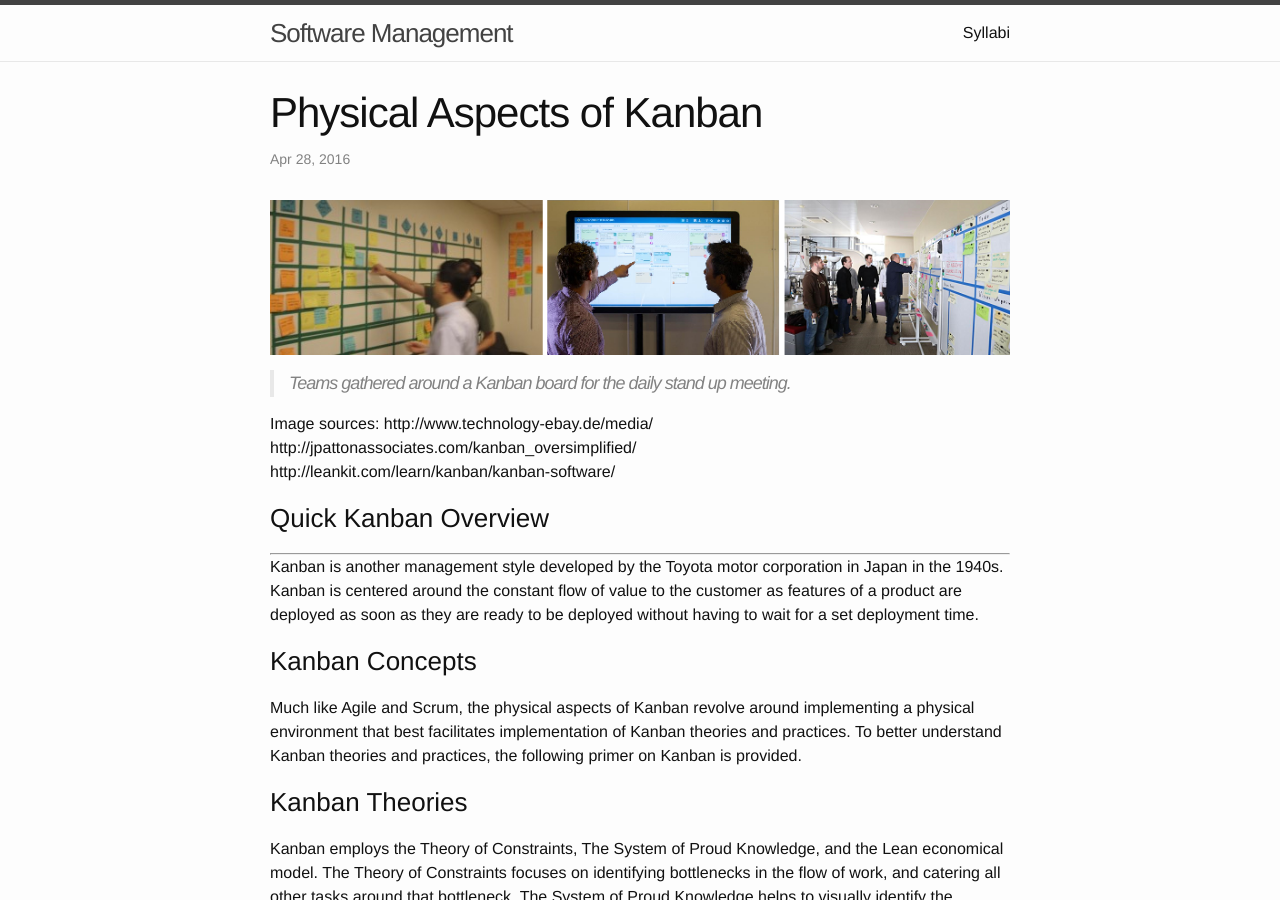
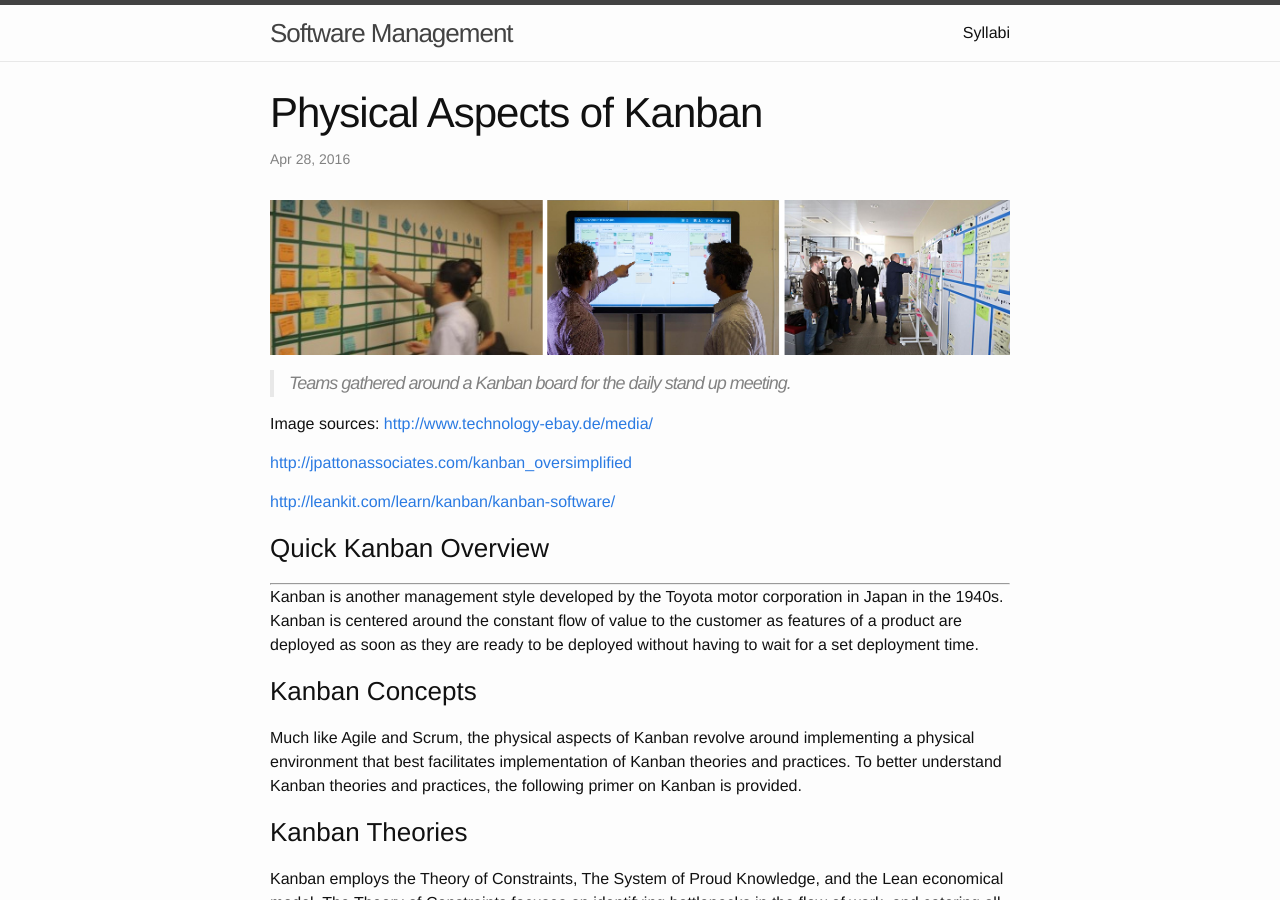
Before and after one commit to css566/css566.github.io, a Jekyll site: the page built from _posts/2016-04-28-agile_Kanban.md, in a window 1280 px wide and 900 px high. Built offline with Jekyll 4.4.1, drawn with Linux system fonts in a browser that asks for light colours; comment, search, counter and statistics services are not loaded; part of the change alters nothing that is shown.

```diff
--- a/_posts/2016-04-28-agile_Kanban.md
+++ b/_posts/2016-04-28-agile_Kanban.md
@@ -8,9 +8,12 @@ title: Physical Aspects of Kanban
 > Teams gathered around a Kanban board for the daily stand up meeting.
 
 
-Image sources: http://www.technology-ebay.de/media/
-http://jpattonassociates.com/kanban_oversimplified/
-http://leankit.com/learn/kanban/kanban-software/
+Image sources:
+[http://www.technology-ebay.de/media/](http://www.technology-ebay.de/media/)
+
+[http://jpattonassociates.com/kanban_oversimplified](http://jpattonassociates.com/kanban_oversimplified/)
+
+[http://leankit.com/learn/kanban/kanban-software/](http://leankit.com/learn/kanban/kanban-software/)
 
 
 ### Quick Kanban Overview
```
